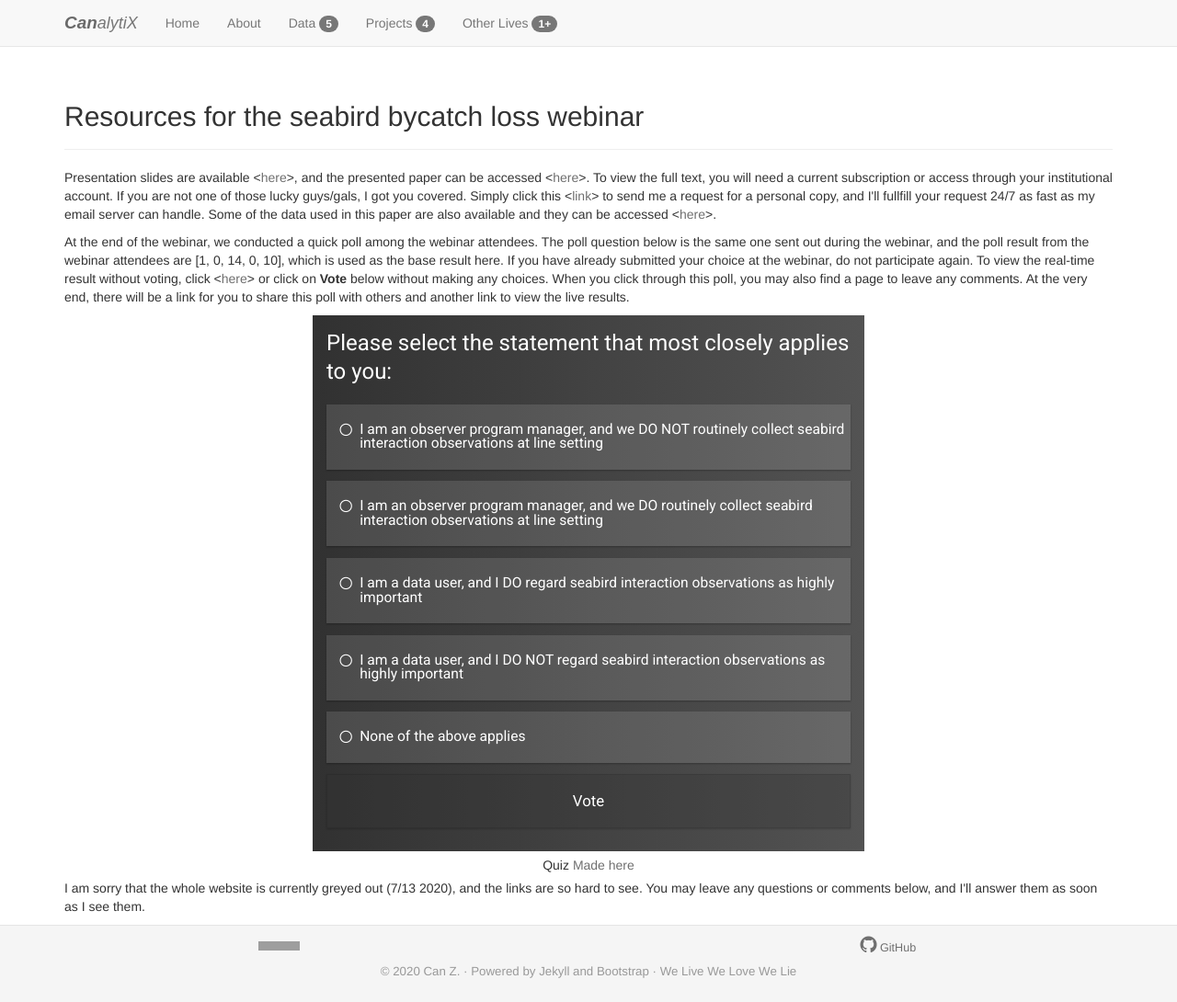
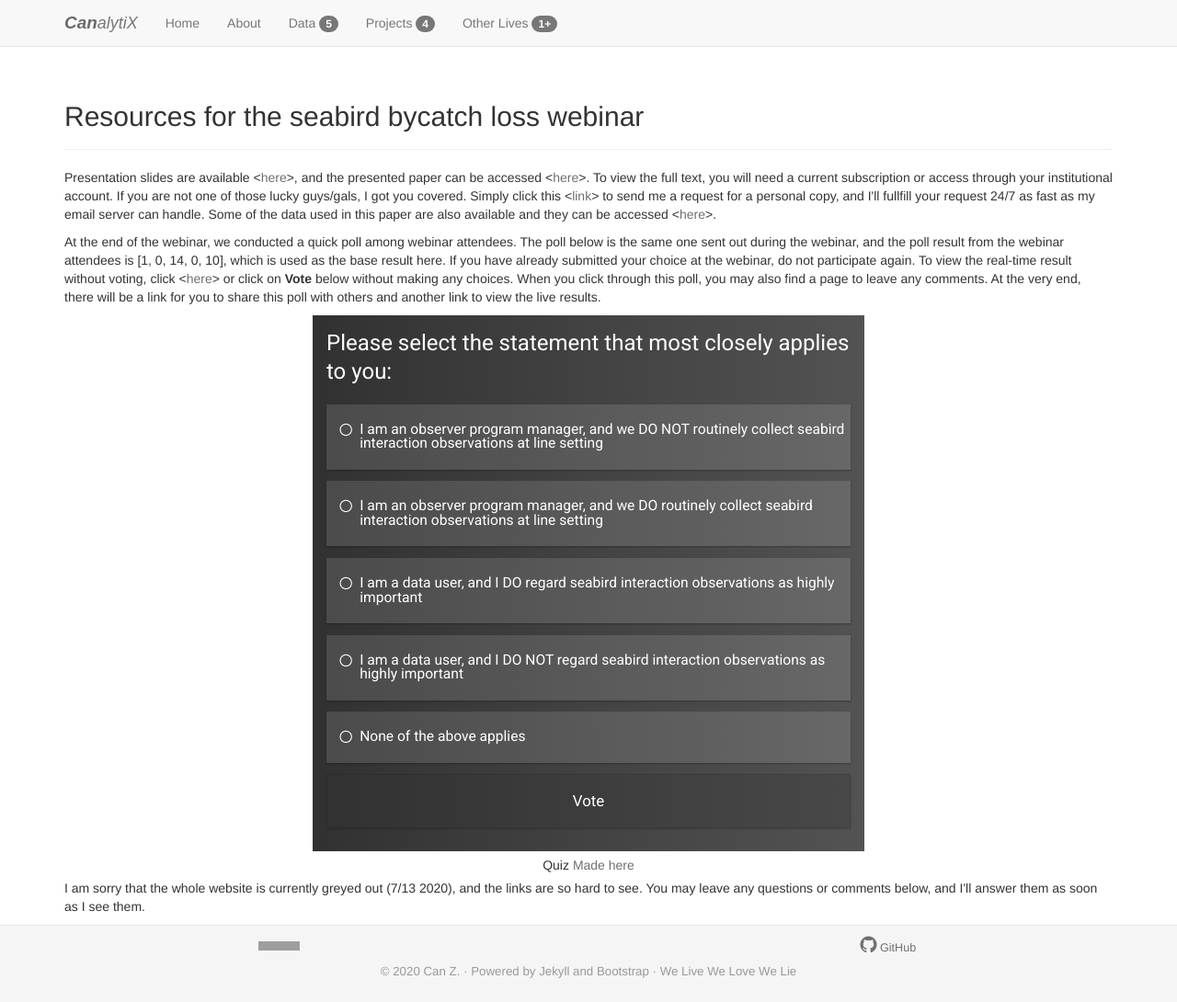
Before and after one commit to HVoltBb/HVoltBb.github.io, a Jekyll site: the page built from random/things/onenoaa20200715.html, in a window 1280 px wide and 1090 px high. Shown: the whole window at 92% size. Built offline with Jekyll 4.4.1, drawn with Linux system fonts in a browser that asks for light colours; nearby versions of some CDN libraries; comment, search, counter and statistics services are not loaded; grey boxes are pictures that could not be loaded.

Commit message:
Update onenoaa20200715.html

```diff
--- a/random/things/onenoaa20200715.html
+++ b/random/things/onenoaa20200715.html
@@ -12,7 +12,7 @@
 </div>
 <div>
 	<p>Presentation slides are available <<a href = "https://hvoltbb.github.io/random/things/ONENOAA-2020July15.pdf">here</a>>, and the presented paper can be accessed <<a href="https://www.sciencedirect.com/science/article/pii/S0006320719317653">here</a>>. To view the full text, you will need a current subscription or access through your institutional account. If you are not one of those lucky guys/gals, I got you covered. Simply click this <<a href='mailto:eidotog@gmail.com?subject=XxBIRDLOSS2020xX&body=Do%20not%20modify%20subject%20line.%20Not%20monitored.'>link</a>> to send me a request for a personal copy, and I'll fullfill your request 24/7 as fast as my email server can handle. Some of the data used in this paper are also available and they can be accessed <<a href="https://hvoltbb.github.io/data/index.html#Seabird">here</a>>.</p>
-	<p>At the end of the webinar, we conducted a quick poll among the webinar attendees. The poll question below is the same one sent out during the webinar, and the poll result from the webinar attendees are [1, 0, 14, 0, 10], which is used as the base result here. If you have already submitted your choice at the webinar, do not participate again. To view the real-time result without voting, click <<a href="https://linkto.run/r/BTGX1A9A">here</a>> or click on <b>Vote</b> below without making any choices. When you click through this poll, you may also find a page to leave any comments. At the very end, there will be a link for you to share this poll with others and another link to view the live results.</p>
+	<p>At the end of the webinar, we conducted a quick poll among webinar attendees. The poll below is the same one sent out during the webinar, and the poll result from the webinar attendees is [1, 0, 14, 0, 10], which is used as the base result here. If you have already submitted your choice at the webinar, do not participate again. To view the real-time result without voting, click <<a href="https://linkto.run/r/BTGX1A9A">here</a>> or click on <b>Vote</b> below without making any choices. When you click through this poll, you may also find a page to leave any comments. At the very end, there will be a link for you to share this poll with others and another link to view the live results.</p>
 	<div id='poll01'></div>
 	<p>I am sorry that the whole website is currently greyed out (7/13 2020), and the links are so hard to see. You may leave any questions or comments below, and I'll answer them as soon as I see them.</p>
 </div>
```
